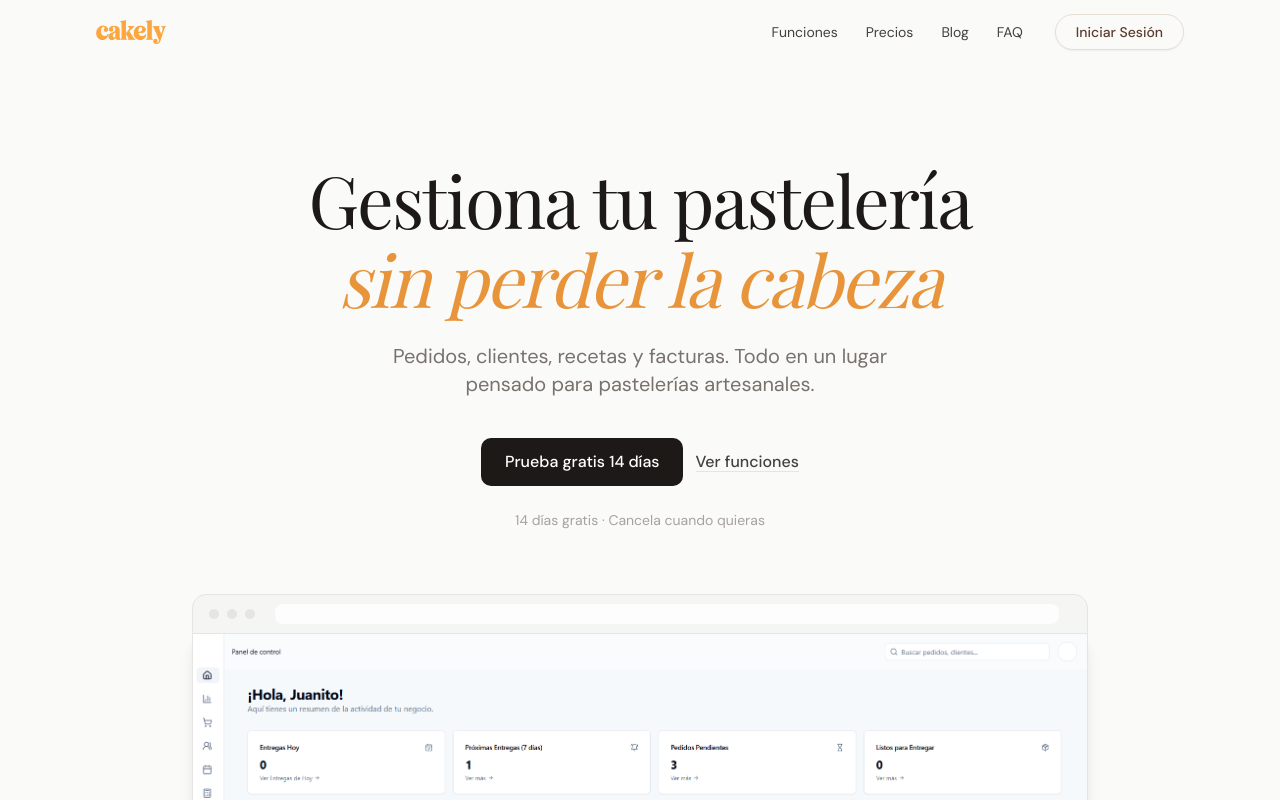
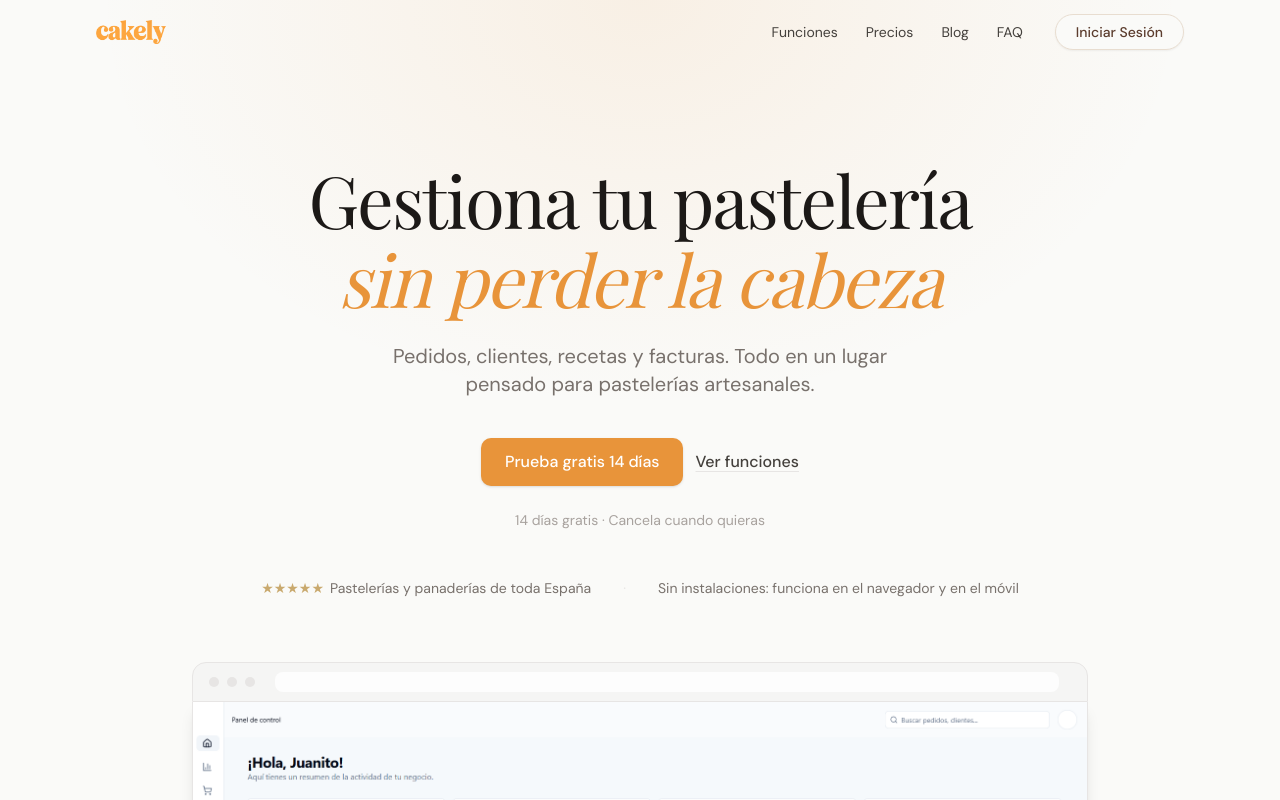
Before and after one commit to sebasblancogonz/cakely-landing, a Next.js app: page / in a window 1280 px wide. Shown: the top 800 px of the page. Built offline with nearby package versions, Linux system fonts and the light colour scheme; no server answers.

Commit message:
feat(landing): hero elevado — CTA naranja de marca, gradiente cálido, social proof, animación CSS LCP-friendly

```diff
--- a/src/components/landing/HeroSection.tsx
+++ b/src/components/landing/HeroSection.tsx
@@ -6,10 +6,17 @@ const appDomain =
 
 export function HeroSection() {
   return (
-    <section className="pt-32 pb-20 md:pt-40 md:pb-28 bg-[#FAFAF8]">
+    <section className="relative pt-32 pb-20 md:pt-40 md:pb-28 overflow-hidden">
+      {/* Fondo: gradiente cálido sutil sobre el background base */}
+      <div aria-hidden className="absolute inset-0 -z-10 bg-[#FAFAF8]" />
+      <div
+        aria-hidden
+        className="absolute inset-x-0 top-0 h-[480px] -z-10 bg-[radial-gradient(ellipse_at_top,rgba(232,148,58,0.10),transparent_60%)]"
+      />
+
       <div className="max-w-6xl mx-auto px-5 md:px-8">
-        {/* Centered copy */}
-        <div className="text-center">
+        {/* Animación CSS pura (no gatea en hidratación — LCP friendly) */}
+        <div className="text-center animate-in fade-in slide-in-from-bottom-2 duration-700">
           <h1 className="font-serif text-5xl md:text-7xl text-[#1C1917] tracking-tight leading-[1.1]">
             Gestiona tu pastelería
             <br />
@@ -24,7 +31,7 @@ export function HeroSection() {
           <div className="flex gap-3 justify-center items-center mt-10">
             <Link
               href={`${appDomain}/empezar-prueba`}
-              className="bg-[#1C1917] text-white hover:bg-[#1C1917]/90 px-6 py-3 text-base rounded-lg font-medium transition-colors"
+              className="bg-[#E8943A] text-white hover:bg-[#C97A2E] px-6 py-3 text-base rounded-lg font-medium transition-colors shadow-sm"
             >
               Prueba gratis 14 días
             </Link>
@@ -41,17 +48,27 @@ export function HeroSection() {
           </p>
         </div>
 
-        {/* Product screenshot in browser frame */}
+        {/* Social proof */}
+        <div
+          className="flex flex-wrap justify-center items-center gap-x-8 gap-y-2 mt-12 text-sm text-[#78716C] animate-in fade-in duration-700 fill-mode-backwards"
+          style={{ animationDelay: '200ms' }}
+        >
+          <span className="flex items-center gap-1.5">
+            <span className="text-[#C9A96E]" aria-hidden>★★★★★</span>
+            Pastelerías y panaderías de toda España
+          </span>
+          <span className="hidden md:inline text-[#E7E5E4]" aria-hidden>·</span>
+          <span>Sin instalaciones: funciona en el navegador y en el móvil</span>
+        </div>
+
+        {/* Product screenshot in browser frame — SIN animación (elemento LCP) */}
         <div className="mt-16 max-w-4xl mx-auto">
-          {/* Browser chrome */}
           <div className="bg-[#F5F5F4] h-10 rounded-t-xl border border-[#E7E5E4] flex items-center px-4 gap-2">
             <div className="w-2.5 h-2.5 rounded-full bg-[#E7E5E4]" />
             <div className="w-2.5 h-2.5 rounded-full bg-[#E7E5E4]" />
             <div className="w-2.5 h-2.5 rounded-full bg-[#E7E5E4]" />
             <div className="flex-1 mx-3 h-5 bg-white/80 rounded-md" />
           </div>
-
-          {/* Screenshot */}
           <Image
             src="/img/hero.png"
             alt="Panel de control de Cakely mostrando pedidos, clientes y recetas"
```
